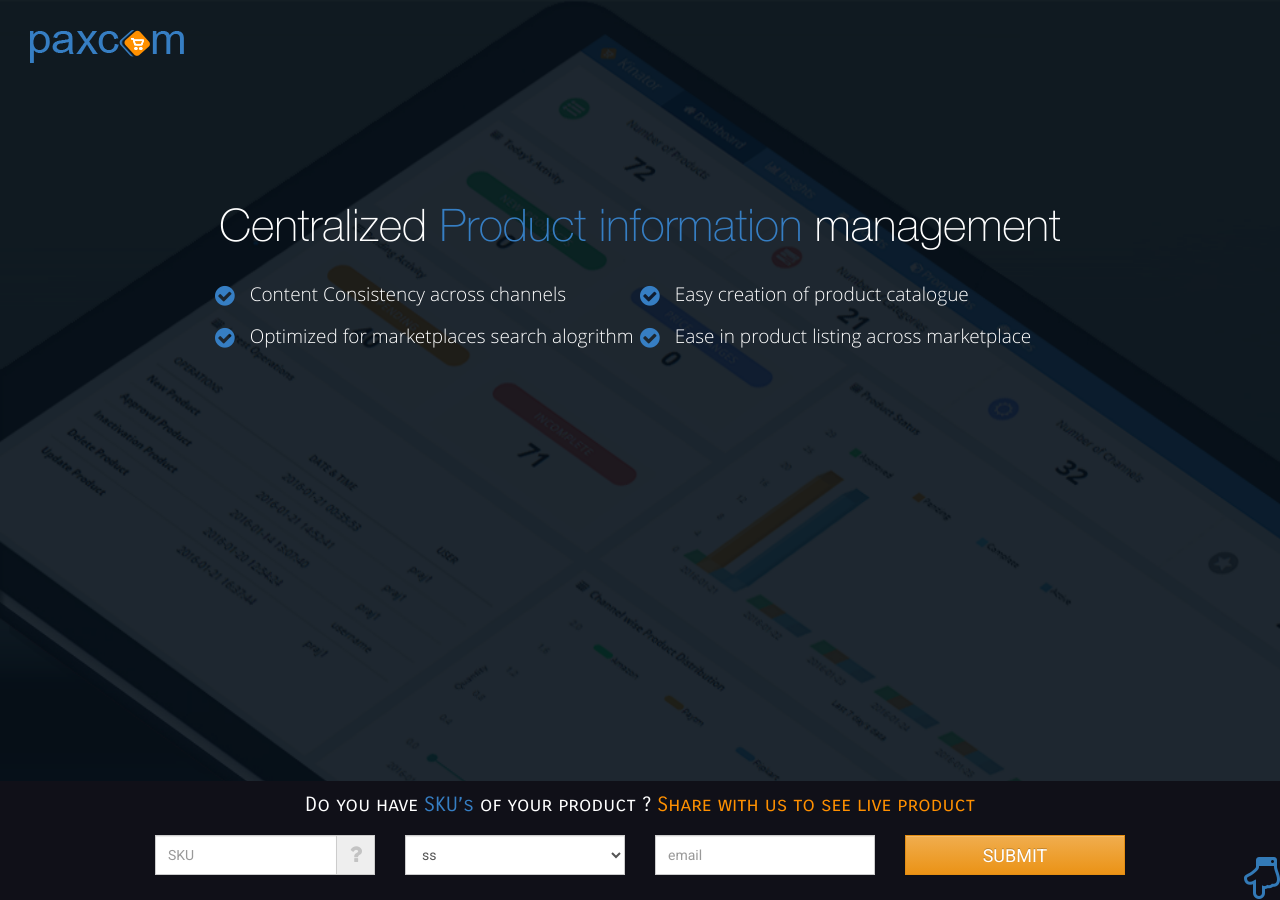
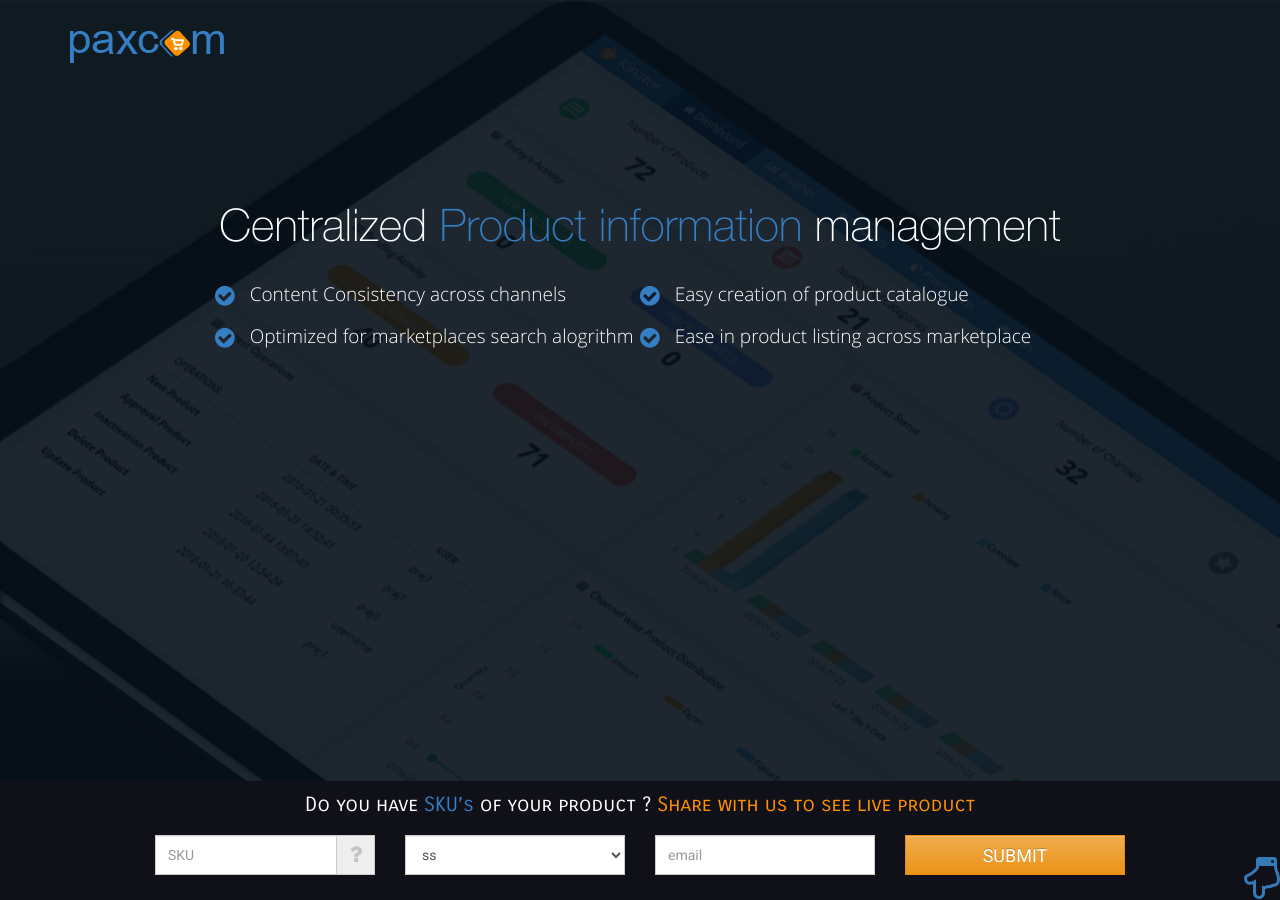
Before and after one commit to paxcom/paxcom.github.io, a Jekyll site: the page built from index.md, in a window 1280 px wide. Built offline with Jekyll 4.4.1, drawn with Linux system fonts in a browser that asks for light colours; some web fonts are replaced.

Commit message:
changes on layout styles.

```diff
--- a/_includes/header.html
+++ b/_includes/header.html
@@ -1,6 +1,7 @@
 <header>
-  <div class="logo pull-left"> <img src="{{ site.baseurl }}/img/logo.png" alt="logo"/></div>
-  <!--<div class="nav pull-right"> <i class="fa fa-bars nav-toggle-icon"></i>
+  <div class="container">
+    <div class="logo pull-left"> <img src="{{ site.baseurl }}/img/logo.png" alt="logo"/></div>
+    <!--<div class="nav pull-right"> <i class="fa fa-bars nav-toggle-icon"></i>
     <ul class="nav-dropdown-menu drop-down-default">
       <li> <a href="#">dddd</a></li>
       <li> <a href="#">dddd</a></li>
@@ -9,4 +10,5 @@
       <li> <a href="#">dddd</a></li>
     </ul>
   </div>-->
+  </div>
 </header>
--- a/_includes/insight-intro.html
+++ b/_includes/insight-intro.html
@@ -1,5 +1,5 @@
 <div class="selection" id="selection0">
-      <div class="top-main-part">
+      <div class="top-main-part insights-bg">
         <div class="content container">
         	<h1 class="text-center">Insights: <span>Monitor Key</span> Performance <span>Indicators</span></h1>
           <div class="row product-information">
--- a/css/style.css
+++ b/css/style.css
@@ -125,7 +125,7 @@
 }
 
 
-.logo{ margin:30px 30px; }
+.logo{ margin:30px 15px 30px 0px; }
 
 
 ul.nav-dropdown-menu{ background-color:rgba(0,0,0,0.7); width:200px;   height:200px; border-radius:5px; position:absolute; right:20px; top:50px; font-family: 'Roboto', sans-serif; color:#FFF; margin:0px; padding:0px;
@@ -145,7 +145,10 @@
 /*  ///////////////////////// header css code end //////////////////////////// */
 
 /*  ///////////////////////// top main part css code strat//////////////////////////// */
-.top-main-part{ background-image: url(../img/bg-slider.png); background-repeat:no-repeat; background-size: 100% 100%; background-position:center; height:100%; width:100%;  }
+.top-main-part{ background-repeat:no-repeat; background-size: 100% 100%; background-position:center; height:100%; width:100%;  }
+.pim-bg{background-image: url(../img/bg-slider.png);}
+.insights-bg{background-image: url(../img/bg-insight.png);}
+
 ul.client-logo{ margin-top:50px; text-align:center;  padding:0px 10px 0 10px; }
 ul.client-logo li{ margin:0px; padding:0 20px 0 20px; display:inline;}
 
@@ -274,7 +277,8 @@
   display: block; border-radius:0px;
 }
 
-.product-info-tab, #insight-offering{ border-bottom:none; padding-top:60px;}
+.product-info-tab { border-bottom:none; padding-top:100px;}
+#insight-offering .container{margin-top:80px;}
 .product-info-tab .nav > li > a:focus, .nav > li > a:hover {
     text-decoration: none;
     background-color: transparent;
--- a/index.md
+++ b/index.md
@@ -2,7 +2,7 @@
 layout: default
 ---
 <div class="selection" id="selection0">
-	<div class="top-main-part">
+	<div class="top-main-part pim-bg">
 		{% include pim-intro.html %}
 	</div>
 </div>
```
